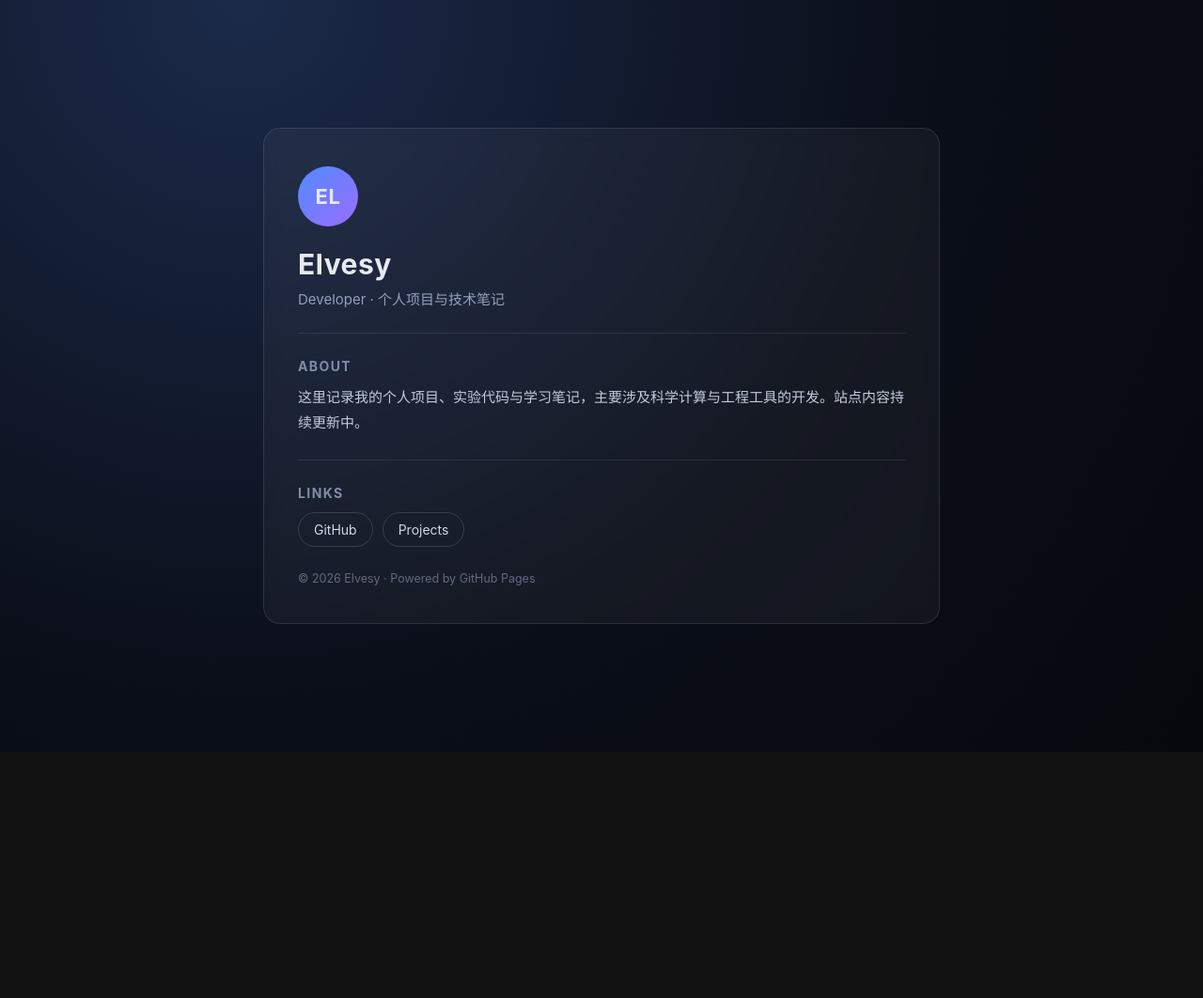
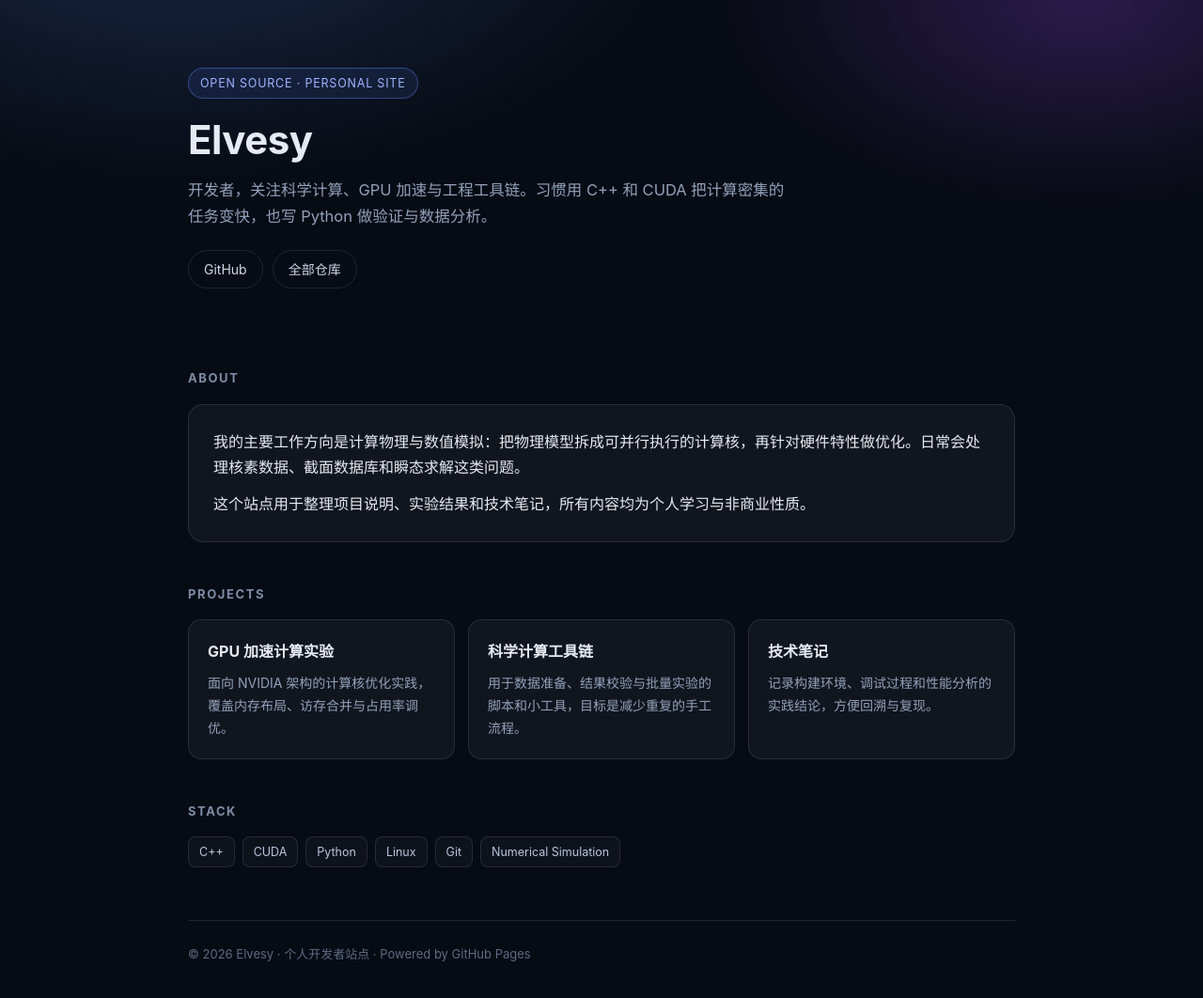
Before and after one commit to E-l-ve-s-y/E-l-ve-s-y.github.io, a plain HTML site: page index.html in a window 1280 px wide. Shown: the whole page at 94% size. Before the commit the page ends 800 px from the top, so only its background shows below. Drawn offline with Linux system fonts and the light colour scheme.

Commit message:
Expand personal site with projects and stack
Updated the title and meta description for better SEO. Enhanced the styling with CSS variables and improved layout structure. Added sections for About, Projects, and Stack with relevant content.

```diff
--- a/index.html
+++ b/index.html
@@ -3,67 +3,122 @@
 <head>
 <meta charset="UTF-8">
 <meta name="viewport" content="width=device-width, initial-scale=1">
-<title>Elvesy</title>
+<title>Elvesy · Developer</title>
+<meta name="description" content="Elvesy 的个人开发者主页：科学计算、GPU 加速与工程工具开发。">
 <style>
-  :root { color-scheme: dark; }
+  :root {
+    color-scheme: dark;
+    --bg: #070b14;
+    --card: rgba(255,255,255,.045);
+    --line: rgba(255,255,255,.10);
+    --text: #e6eaf2;
+    --muted: #93a1bb;
+    --accent: #5b8cff;
+  }
   * { box-sizing: border-box; margin: 0; padding: 0; }
   body {
-    min-height: 100vh;
     font-family: -apple-system, "Segoe UI", "PingFang SC", "Microsoft YaHei", sans-serif;
-    background: radial-gradient(circle at 20% 0%, #1b2a4a 0%, #0b0f1a 55%, #06080d 100%);
-    color: #e6eaf2;
-    display: flex;
-    align-items: center;
-    justify-content: center;
-    padding: 32px 20px;
+    background:
+      radial-gradient(900px 500px at 15% -10%, #1b2a4a 0%, transparent 60%),
+      radial-gradient(700px 400px at 90% 0%, #2a1b4a 0%, transparent 55%),
+      var(--bg);
+    color: var(--text);
+    line-height: 1.7;
+    padding: 0 20px 64px;
   }
-  main { width: 100%; max-width: 720px; }
+  .wrap { max-width: 880px; margin: 0 auto; }
+  header { padding: 72px 0 40px; }
+  .badge {
+    display: inline-block; font-size: 12.5px; letter-spacing: .8px;
+    color: #9fb4ff; border: 1px solid rgba(91,140,255,.4);
+    background: rgba(91,140,255,.10); padding: 5px 12px; border-radius: 999px;
+    margin-bottom: 20px;
+  }
+  h1 { font-size: 42px; letter-spacing: -.5px; line-height: 1.15; }
+  .lead { margin-top: 14px; color: var(--muted); font-size: 16.5px; max-width: 640px; }
+  .meta { margin-top: 22px; display: flex; flex-wrap: wrap; gap: 10px; }
+  .meta a {
+    color: #cfd8ea; text-decoration: none; font-size: 14px;
+    border: 1px solid var(--line); padding: 8px 16px; border-radius: 999px;
+    transition: .18s;
+  }
+  .meta a:hover { border-color: rgba(91,140,255,.6); background: rgba(91,140,255,.14); color: #fff; }
+  section { margin-top: 44px; }
+  h2 {
+    font-size: 13px; text-transform: uppercase; letter-spacing: 1.6px;
+    color: #7f8da8; margin-bottom: 16px;
+  }
   .card {
-    border: 1px solid rgba(255,255,255,.10);
-    background: rgba(255,255,255,.045);
-    border-radius: 18px;
-    padding: 40px 36px;
-    backdrop-filter: blur(8px);
+    border: 1px solid var(--line); background: var(--card);
+    border-radius: 16px; padding: 26px 26px;
   }
-  .avatar {
-    width: 64px; height: 64px; border-radius: 50%;
-    background: linear-gradient(135deg, #4f8cff, #9b6bff);
-    display: flex; align-items: center; justify-content: center;
-    font-weight: 700; font-size: 22px; letter-spacing: .5px;
-    margin-bottom: 22px;
+  .card p + p { margin-top: 12px; }
+  .grid { display: grid; grid-template-columns: repeat(auto-fit, minmax(240px, 1fr)); gap: 14px; }
+  .project { border: 1px solid var(--line); background: var(--card); border-radius: 14px; padding: 20px; transition: .18s; }
+  .project:hover { border-color: rgba(91,140,255,.45); transform: translateY(-2px); }
+  .project h3 { font-size: 16px; margin-bottom: 8px; }
+  .project p { color: var(--muted); font-size: 14px; }
+  .tags { display: flex; flex-wrap: wrap; gap: 8px; }
+  .tag {
+    font-size: 12.5px; color: #b9c6e0; border: 1px solid var(--line);
+    padding: 5px 11px; border-radius: 8px; background: rgba(255,255,255,.03);
   }
-  h1 { font-size: 30px; letter-spacing: .5px; }
-  .tagline { margin-top: 8px; color: #93a1bb; font-size: 15px; }
-  .divider { height: 1px; background: rgba(255,255,255,.09); margin: 26px 0; }
-  h2 { font-size: 14px; text-transform: uppercase; letter-spacing: 1.4px; color: #7f8da8; margin-bottom: 12px; }
-  p.body { color: #c2cbdd; line-height: 1.75; font-size: 15px; }
-  .links { display: flex; flex-wrap: wrap; gap: 10px; margin-top: 4px; }
-  .links a {
-    text-decoration: none; color: #cfd8ea; font-size: 14px;
-    border: 1px solid rgba(255,255,255,.14);
-    padding: 9px 16px; border-radius: 999px; transition: .18s;
-  }
-  .links a:hover { background: rgba(79,140,255,.16); border-color: rgba(79,140,255,.55); color: #fff; }
-  footer { margin-top: 26px; color: #5f6b83; font-size: 12.5px; }
+  footer { margin-top: 56px; padding-top: 24px; border-top: 1px solid var(--line); color: #5f6b83; font-size: 13px; }
 </style>
 </head>
 <body>
-<main>
-  <div class="card">
-    <div class="avatar">EL</div>
+<div class="wrap">
+  <header>
+    <span class="badge">OPEN SOURCE · PERSONAL SITE</span>
     <h1>Elvesy</h1>
-    <p class="tagline">Developer · 个人项目与技术笔记</p>
-    <div class="divider"></div>
+    <p class="lead">开发者，关注科学计算、GPU 加速与工程工具链。习惯用 C++ 和 CUDA 把计算密集的任务变快，也写 Python 做验证与数据分析。</p>
+    <div class="meta">
+      <a href="https://github.com/E-l-ve-s-y" target="_blank" rel="noopener">GitHub</a>
+      <a href="https://github.com/E-l-ve-s-y?tab=repositories" target="_blank" rel="noopener">全部仓库</a>
+    </div>
+  </header>
+
+  <section>
     <h2>About</h2>
-    <p class="body">这里记录我的个人项目、实验代码与学习笔记，主要涉及科学计算与工程工具的开发。站点内容持续更新中。</p>
-    <div class="divider"></div>
-    <h2>Links</h2>
-    <div class="links">
-      <a href="https://github.com/E-l-ve-s-y" target="_blank" rel="noopener">GitHub</a>
-      <a href="https://github.com/E-l-ve-s-y?tab=repositories" target="_blank" rel="noopener">Projects</a>
+    <div class="card">
+      <p>我的主要工作方向是计算物理与数值模拟：把物理模型拆成可并行执行的计算核，再针对硬件特性做优化。日常会处理核素数据、截面数据库和瞬态求解这类问题。</p>
+      <p>这个站点用于整理项目说明、实验结果和技术笔记，所有内容均为个人学习与非商业性质。</p>
     </div>
-    <footer>© 2026 Elvesy · Powered by GitHub Pages</footer>
-  </div>
-</main>
+  </section>
+
+  <section>
+    <h2>Projects</h2>
+    <div class="grid">
+      <div class="project">
+        <h3>GPU 加速计算实验</h3>
+        <p>面向 NVIDIA 架构的计算核优化实践，覆盖内存布局、访存合并与占用率调优。</p>
+      </div>
+      <div class="project">
+        <h3>科学计算工具链</h3>
+        <p>用于数据准备、结果校验与批量实验的脚本和小工具，目标是减少重复的手工流程。</p>
+      </div>
+      <div class="project">
+        <h3>技术笔记</h3>
+        <p>记录构建环境、调试过程和性能分析的实践结论，方便回溯与复现。</p>
+      </div>
+    </div>
+  </section>
+
+  <section>
+    <h2>Stack</h2>
+    <div class="tags">
+      <span class="tag">C++</span>
+      <span class="tag">CUDA</span>
+      <span class="tag">Python</span>
+      <span class="tag">Linux</span>
+      <span class="tag">Git</span>
+      <span class="tag">Numerical Simulation</span>
+    </div>
+  </section>
+
+  <footer>
+    © 2026 Elvesy · 个人开发者站点 · Powered by GitHub Pages
+  </footer>
+</div>
 </body>
 </html>
```
